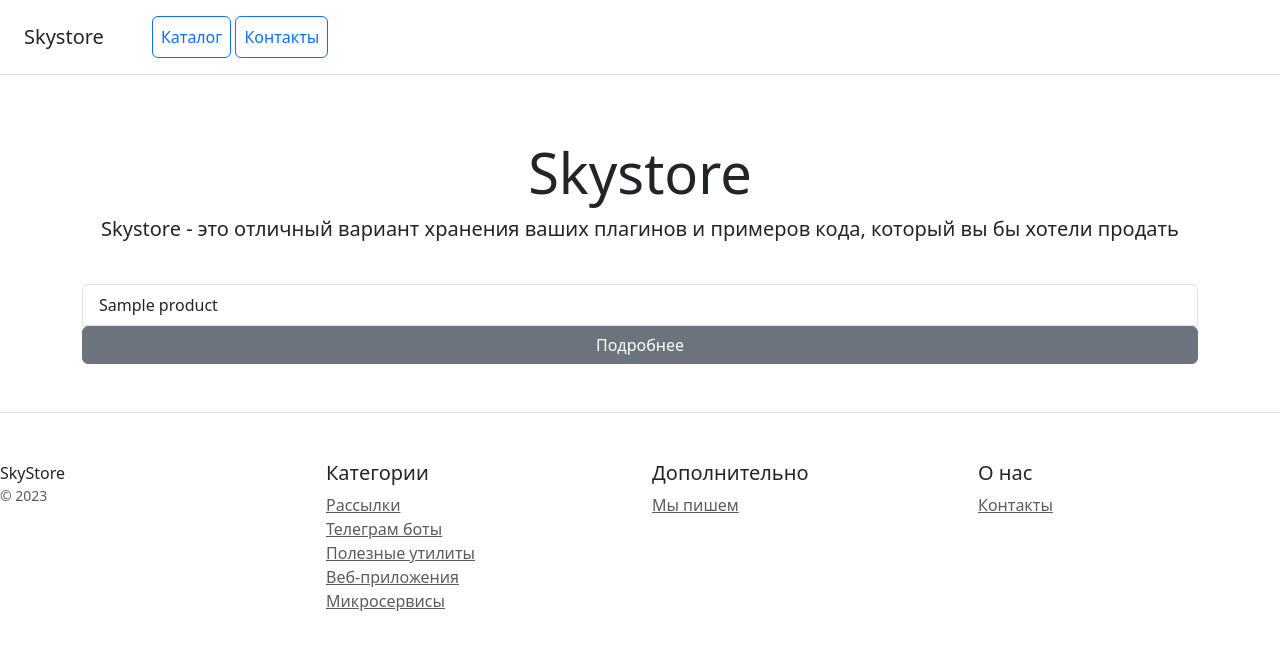
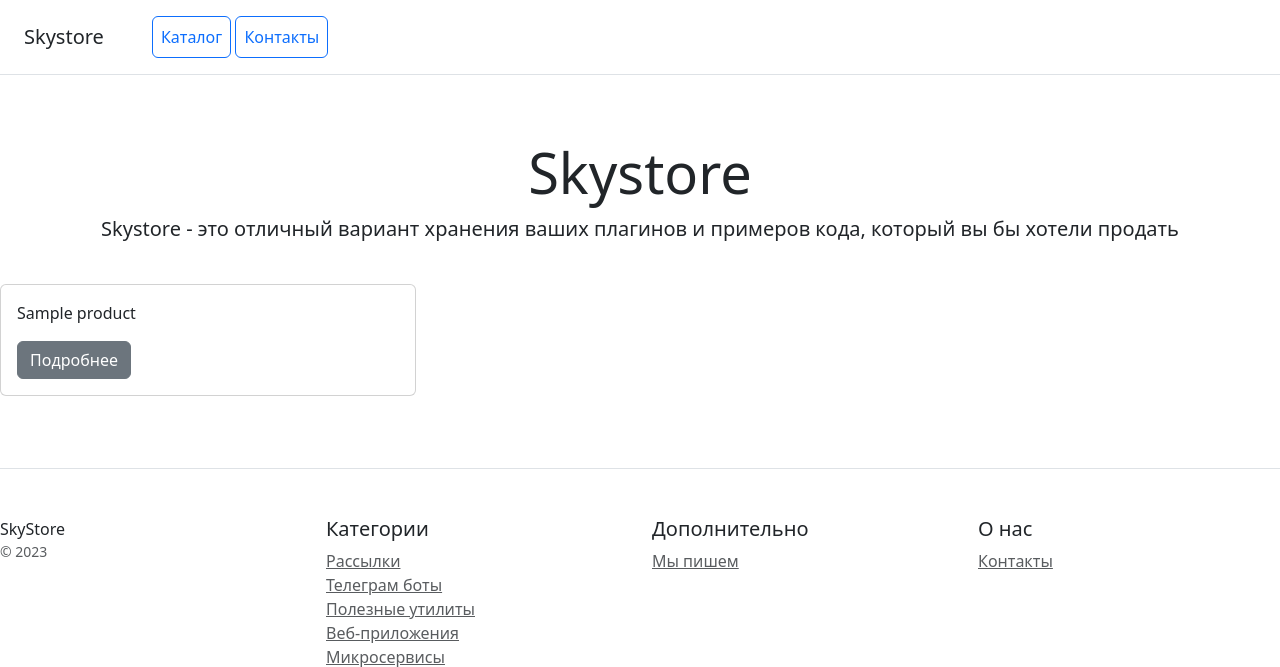
Before and after one commit to OlgaVoronets/django_home_work, a Django app: page / in a window 1280 px wide. Shown: the top 667 px of the page. Run offline with Django 4.2, Linux system fonts and the light colour scheme; tables that the repository leaves empty hold one stand-in row (values such as "Sample post"); some libraries are stand-ins or nearby versions.

Commit message:
Обновлены шаблоны base и home

```diff
--- a/catalog/templates/catalog/base.html
+++ b/catalog/templates/catalog/base.html
@@ -22,7 +22,8 @@
         продать</p>
 </div>
 
-<div class="container">
+
+<div class="row row-cols-1 row-cols-sm-2 row-cols-md-3 g-3">
     {% block content %}
     {% endblock %}
 </div>
--- a/catalog/templates/catalog/home.html
+++ b/catalog/templates/catalog/home.html
@@ -3,11 +3,19 @@
 {% include 'catalog/includes/inc_main_menu.html' %}
 
 {% block content %}
-<ul class="list-group">
-    {% for object in object_list %}
-    <li class="list-group-item">{{ object.name }}</li>
-    <a href="{% url 'catalog:item' object.pk %}" class="btn btn-secondary">Подробнее</a>
-    {% endfor %}
-</ul>
+{% for object in object_list %}
+<div class="col-md-4">
+    <div class="card mb-4 box-shadow">
+        <div class="card-body">
+            <p class="card-text">{{ object.name }}</p>
+            <div class="d-flex justify-content-between align-items-center">
+                <div class="btn-group">
+                    <a href="{% url 'catalog:item' object.pk %}" class="btn btn-secondary">Подробнее</a>
+                </div>
+            </div>
+        </div>
+    </div>
+</div>
+{% endfor %}
 
 {% endblock %}
--- a/online_store_project/settings.py
+++ b/online_store_project/settings.py
@@ -115,7 +115,7 @@ TIME_ZONE = 'UTC'
 
 USE_I18N = True
 
-USE_TZ = True
+USE_TZ = False
 
 
 # Static files (CSS, JavaScript, Images)
```
